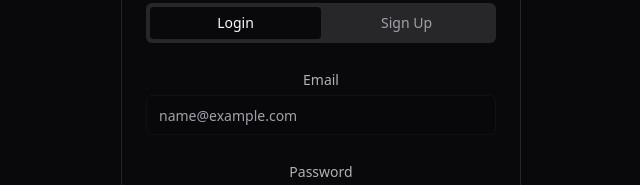
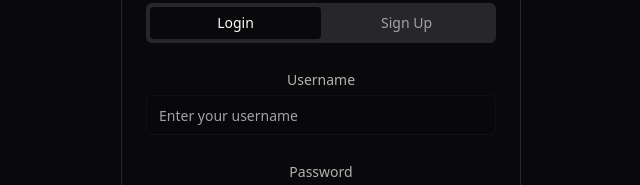
Before and after one commit to oztasonur/expense-tracker-client, a React (Vite) app: page /auth in a window 1280 px wide. Shown: the part 357-542 px from the top of the page, without its empty margins (319-959 px from the left). Built offline with nearby package versions, Linux system fonts and the light colour scheme.

Commit message:
feat(auth): integrate login with username and password
- Updated login form to authenticate using username instead of email.
- Implemented Axios request for user login.

```diff
--- a/src/components/auth/AuthPage.tsx
+++ b/src/components/auth/AuthPage.tsx
@@ -24,7 +24,7 @@ import { DollarSign } from "lucide-react"
 import axios from 'axios';
 
 const loginSchema = z.object({
-  email: z.string().email("Invalid email address"),
+  username: z.string().min(3, "Username must be at least 3 characters"),
   password: z.string().min(6, "Password must be at least 6 characters"),
 })
 
@@ -44,7 +44,7 @@ export function AuthPage() {
   const loginForm = useForm<z.infer<typeof loginSchema>>({
     resolver: zodResolver(loginSchema),
     defaultValues: {
-      email: "",
+      username: "",
       password: "",
     },
   })
@@ -60,9 +60,17 @@ export function AuthPage() {
   })
 
   async function onLogin(values: z.infer<typeof loginSchema>) {
-    // TODO: Implement actual login logic
-    console.log(values)
-    navigate('/dashboard')
+    try {
+      const response = await axios.post('http://localhost:8080/api/users/login', {
+        username: values.username,
+        password: values.password,
+      });
+      console.log(response.data);
+      navigate('/dashboard');
+    } catch (error) {
+      console.error('Error logging in:', error.response?.data || error.message);
+      // Optionally, handle error display to the user
+    }
   }
 
   async function onSignup(values: z.infer<typeof signupSchema>) {
@@ -106,15 +114,14 @@ export function AuthPage() {
                 <form onSubmit={loginForm.handleSubmit(onLogin)} className="space-y-6">
                   <FormField
                     control={loginForm.control}
-                    name="email"
+                    name="username"
                     render={({ field }) => (
                       <FormItem>
                         <FormMessage />
-                        <FormLabel className="text-foreground/70">Email</FormLabel>
+                        <FormLabel className="text-foreground/70">Username</FormLabel>
                         <FormControl>
                           <Input
-                            placeholder="name@example.com"
-                            type="email"
+                            placeholder="Enter your username"
                             className="border-input/30 bg-background/50"
                             {...field}
                           />
```
